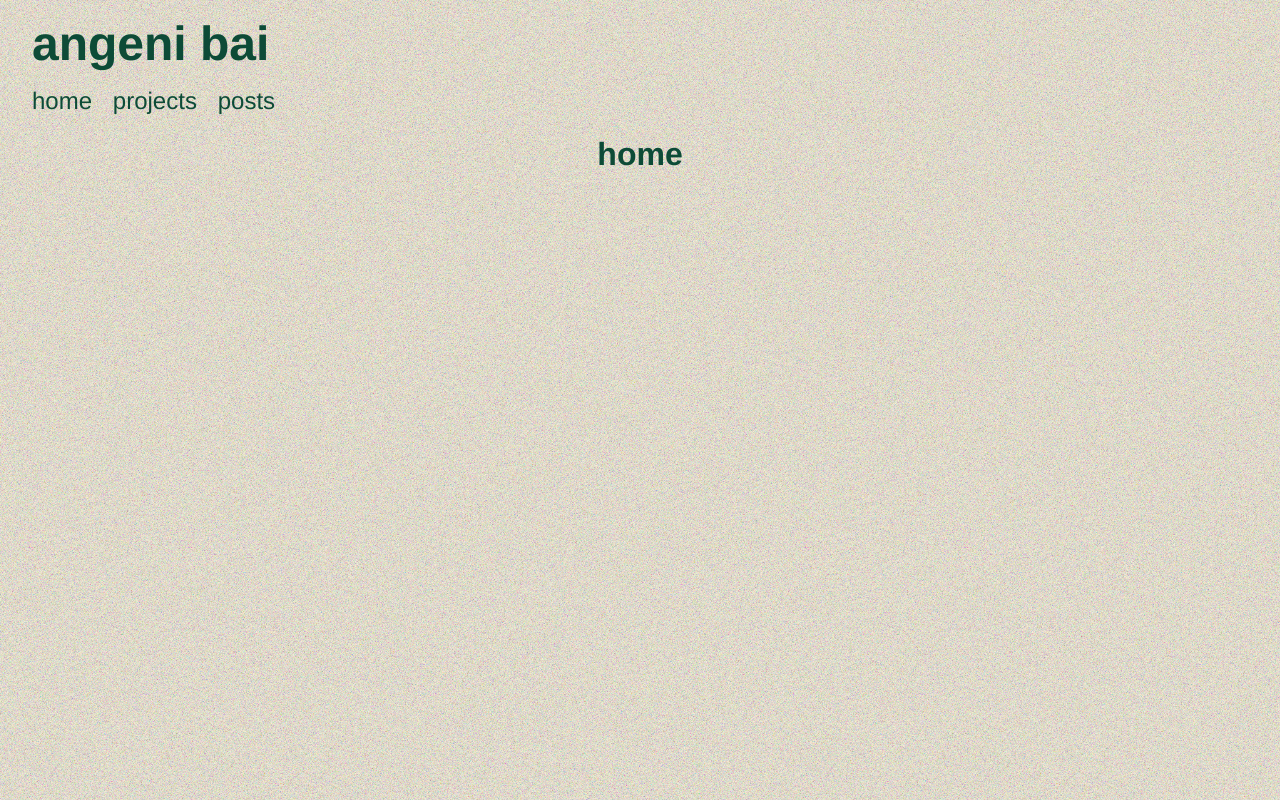
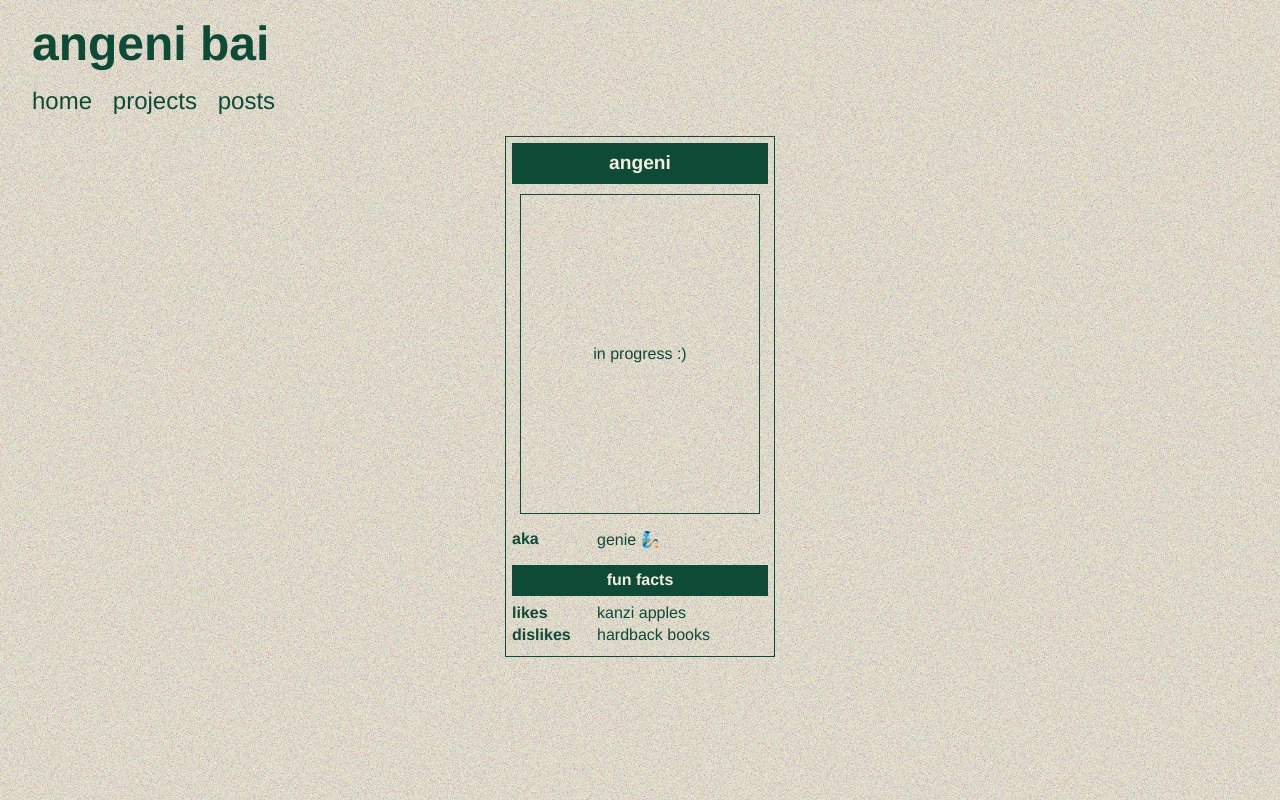
Before and after one commit to angenibai/angenibai.github.io, a Next.js app: page / in a window 1280 px wide. Built offline with nearby package versions, Linux system fonts and the light colour scheme.

Commit message:
Bio panel

```diff
--- /dev/null
+++ b/src/components/BioPanel.tsx
@@ -0,0 +1,99 @@
+import styles from "@/styles/components/BioPanel.module.css";
+import Image from "next/image";
+
+interface BioPanelEntry {
+  label: string;
+  value: string;
+}
+
+interface BioPanelSection {
+  title: string | null;
+  entries: BioPanelEntry[];
+}
+
+interface BioPanelContent {
+  heading: string;
+  img: string | null;
+  sections: BioPanelSection[];
+}
+
+const content: BioPanelContent = {
+  heading: "angeni",
+  img: null,
+  sections: [
+    {
+      title: null,
+      entries: [
+        {
+          label: "aka",
+          value: "genie 🧞",
+        },
+      ],
+    },
+    {
+      title: "fun facts",
+      entries: [
+        {
+          label: "likes",
+          value: "kanzi apples",
+        },
+        {
+          label: "dislikes",
+          value: "hardback books",
+        },
+      ],
+    },
+  ],
+};
+
+const BioPanel = () => {
+  return (
+    <div className={styles.bioPanel}>
+      <div className={styles.bioPanelContent}>
+        <div
+          className={`${styles.bioPanelHeader} ${styles.bioPanelTitleHeader}`}
+        >
+          <h4>{content.heading}</h4>
+        </div>
+        <div className={styles.bioPanelImgFrame}>
+          {content.img ? (
+            <Image src={content.img} alt={content.heading} placeholder="blur" />
+          ) : (
+            <div className={styles.bioPanelImgPlaceholder}>
+              <p>{"in progress :)"}</p>
+            </div>
+          )}
+        </div>
+        {content.sections.map((section) => {
+          return (
+            <div className={styles.bioPanelSection}>
+              {section.title && (
+                <div
+                  className={`${styles.bioPanelHeader} ${styles.bioPanelSectionHeader}`}
+                >
+                  <h5>{section.title}</h5>
+                </div>
+              )}
+              <div className={styles.bioPanelSectionContent}>
+                {section.entries.map((entry) => {
+                  return (
+                    <div className={styles.bioPanelSectionEntry}>
+                      <div className={styles.bioPanelSectionEntryLabel}>
+                        <p>{entry.label}</p>
+                      </div>
+                      <div className={styles.bioPanelSectionEntryValue}>
+                        <p>{entry.value}</p>
+                      </div>
+                    </div>
+                  );
+                })}
+              </div>
+            </div>
+          );
+        })}
+      </div>
+    </div>
+  );
+};
+
+export default BioPanel;
--- a/src/pages/index.tsx
+++ b/src/pages/index.tsx
@@ -1,4 +1,7 @@
+import BioPanel from "@/components/BioPanel";
 import Head from "next/head";
+
+import styles from "@/styles/Home.module.css";
 
 export default function Home() {
   return (
@@ -9,9 +12,9 @@ export default function Home() {
         <meta name="viewport" content="width=device-width, initial-scale=1" />
         <link rel="icon" href="/favicon.ico" />
       </Head>
-      <main className={``}>
-        <h1>home</h1>
-      </main>
+      <div className={styles.homePage}>
+        <BioPanel />
+      </div>
     </>
   );
 }
--- a/src/styles/Home.module.css
+++ b/src/styles/Home.module.css
@@ -1,8 +1,6 @@
-.main {
+.homePage {
   display: flex;
   flex-direction: column;
   justify-content: space-between;
   align-items: center;
-  padding: 6rem;
-  min-height: 100vh;
 }
--- /dev/null
+++ b/src/styles/components/BioPanel.module.css
@@ -0,0 +1,75 @@
+.bioPanel {
+    border: 1px solid var(--color-primary);
+    width: 270px;
+    height: fit-content;
+    padding: 6px;
+}
+
+.bioPanelContent {
+    display: flex;
+    flex-direction: column;
+    width: 100%;
+    align-items: center;
+}
+
+.bioPanelContent > * {
+    width: 100%;
+}
+
+.bioPanelHeader {
+    background-color: var(--color-primary);
+    color: var(--color-bg-white);
+    text-align: center;
+}
+
+.bioPanelTitleHeader {
+    padding: 0.6rem 0.2rem;
+}
+
+.bioPanelTitleHeader > h4 {
+    font-size: 1.2rem;
+}
+
+.bioPanelImgFrame {
+    border: 1px solid var(--color-primary);
+    height: 320px;
+    width: 240px;
+    margin: 10px auto;
+}
+
+.bioPanelImgPlaceholder {
+    display: flex;
+    justify-content: center;
+    align-items: center;
+    height: 100%;
+    width: 100%;
+}
+
+.bioPanelSection {
+    margin: 4px 0;
+}
+
+.bioPanelSectionHeader {
+    padding: 0.4rem 0.2rem;
+    margin: 10px 0 6px 0;
+    margin: 6px 0;
+}
+
+.bioPanelSectionHeader > h5 {
+    font-size: 1rem;
+}
+
+.bioPanelSectionEntry {
+    display: flex;
+    flex-direction: row;
+    gap: 5px;
+}
+
+.bioPanelSectionEntry > div {
+    padding: 2px 0;
+}
+
+.bioPanelSectionEntryLabel {
+    width: 80px;
+    font-weight: bold;
+}
--- a/src/styles/components/Layout.module.css
+++ b/src/styles/components/Layout.module.css
@@ -7,3 +7,7 @@
     align-items: center;
     margin: auto;
 }
+
+.main h1 {
+    margin-bottom: 1rem;
+}
```
